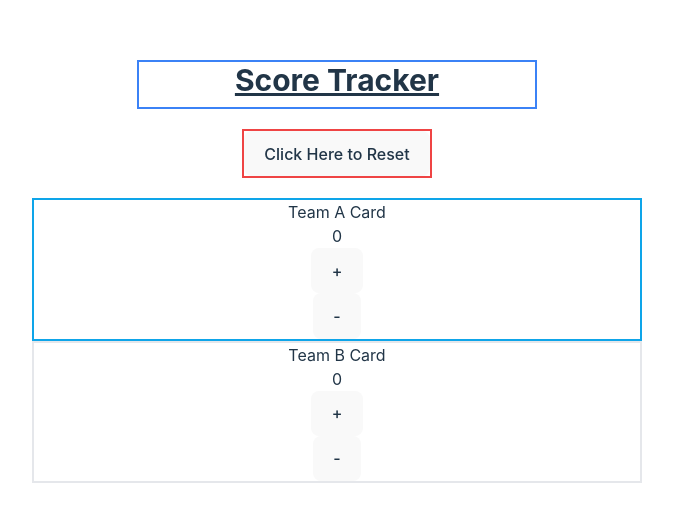
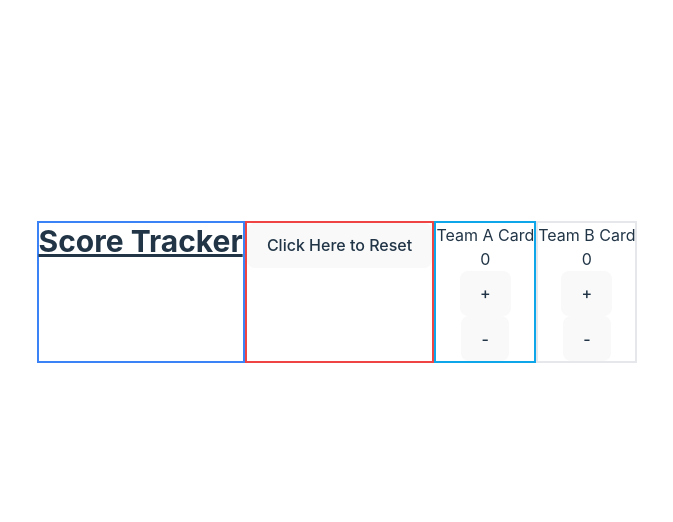
Before and after one commit to ShivamP96/ScoreTracker, a React (Vite) app: page / in a window 1280 px wide. Shown: the part 108-630 px from the top of the page, without its empty margins (303-976 px from the left). Built offline with nearby package versions, Linux system fonts and the light colour scheme.

Commit message:
Took out grid css

```diff
--- a/src/App.tsx
+++ b/src/App.tsx
@@ -7,21 +7,18 @@ function App() {
   const resetPoints = useScoreStore((state) => state.resetPoints);
   return (
     <>
-      <section className="grid grid-cols-6 grid-rows-7 gap-5">
-        <h1 className="text-3xl font-bold underline border-solid border-2 border-blue-500 col-start-2 col-span-4 row-start-1 row-span-1 justify-self: center">
+      <section className="flex">
+        <h1 className="text-3xl font-bold underline border-solid border-2 border-blue-500">
           Score Tracker
         </h1>
-        <div className="border-solid border-2 border-red-500 col-start-3 col-span-2 row-start-2 row-end-3 justify-self: center">
+        <div className="border-solid border-2 border-red-500">
           <button type="submit" onClick={() => resetPoints()}>
             {" "}
             Click Here to Reset
           </button>
         </div>
-        <div
-          id="cards"
-          className="col-start-1 col-end-7 row-start-3 row-end-8 justify-self: center"
-        >
-          <div className="border-solid border-2 border-sky-500  ">
+        <div id="cards" className="flex">
+          <div className="border-solid border-2 border-sky-500 ">
             <TeamACard />
           </div>
           <div className="border-solid border-2 ">
```
